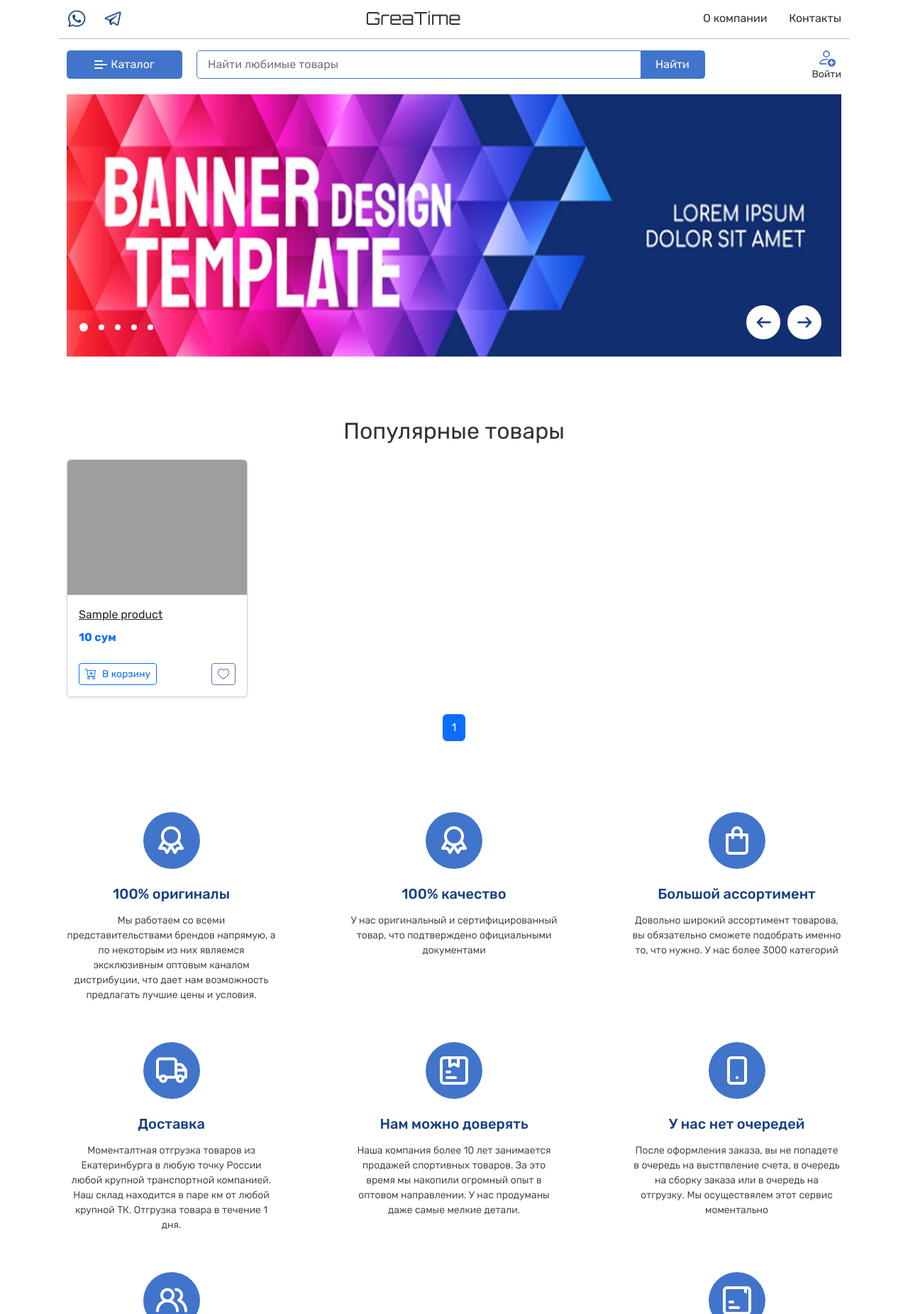
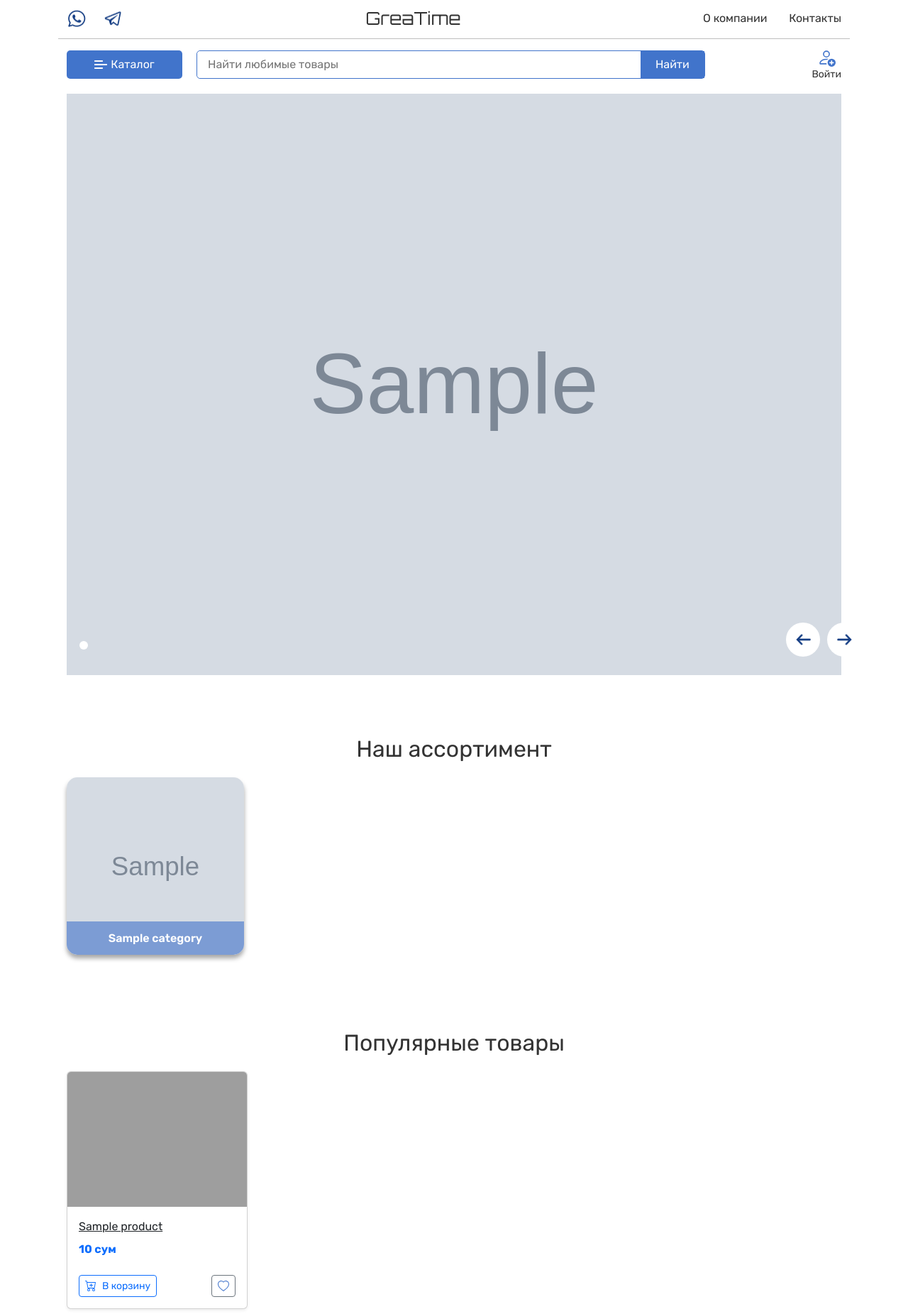
Before and after one commit to timur3008/online-shopping-website, a Django app: page / in a window 1280 px wide. Shown: the part 38-1889 px from the top of the page at 71% size. Run offline with Django 5.2, Linux system fonts and the light colour scheme; tables that the repository leaves empty hold one stand-in row (values such as "Sample post"); grey boxes marked "Sample" are stand-in pictures; grey boxes are pictures that could not be loaded.

Commit message:
added some changes

```diff
--- a/shop/shop_app/admin.py
+++ b/shop/shop_app/admin.py
@@ -1,6 +1,8 @@
 from . import models
 
 from django.contrib import admin
+
+admin.site.register(models.Slider)
 
 # Register your models here.
 @admin.register(models.Category)
--- a/shop/shop_app/models.py
+++ b/shop/shop_app/models.py
@@ -2,6 +2,17 @@ from django.db import models
 from django.contrib.auth.models import User
 
 # Create your models here.
+class Slider(models.Model):
+    title = models.CharField(max_length=50, verbose_name='Название слайда')
+    image = models.ImageField(upload_to='sliders/', verbose_name='Картина слайда')
+
+    def __str__(self):
+        return self.title
+
+    class Meta:
+        verbose_name = 'Слайд'
+        verbose_name_plural = 'Слайды'
+
 class Category(models.Model):
     title = models.CharField(max_length=50, verbose_name='Название категории')
     slug = models.SlugField(verbose_name='Слаг')
--- a/shop/shop_app/templates/authorization.html
+++ b/shop/shop_app/templates/authorization.html
@@ -11,5 +11,6 @@
 
     <button type="submit" class="btn btn-primary">Войти</button>
     <a href="{% url 'registration_path' %}" class="btn btn-primary">Зарегистроваться</a>
+    <a href="{% url 'home_path' %}" class="btn btn-primary">Вернуться на главную страницу</a>
 </form>
 {% endblock content %}
--- a/shop/shop_app/templates/components/_categories.html
+++ b/shop/shop_app/templates/components/_categories.html
@@ -5,9 +5,12 @@
     <div class="category__items">
         {% for category in categories %}
         <div class="category__item">
-            <img src="{{ category.image.url }}" alt="{{ category.title }}"
-                class="category__item_image">
-            <a href="?category={{ category.slug }}" class="category__item_link">{{ category.title }}</a>
+            {% if category.image %}
+            <img src="{{ category.image.url }}" alt="{{ category.title }}" class="category__item_image">
+            {% else %}
+            <img src="{% static 'images/coming_soon_photo.jpg' %}" alt="..." class="category__item_image">
+            {% endif %}
+            <a href="products/?category={{ category.slug }}" class="category__item_link">{{ category.title }}</a>
         </div>
         {% endfor %}
     </div>
--- a/shop/shop_app/templates/components/_slider.html
+++ b/shop/shop_app/templates/components/_slider.html
@@ -1,13 +1,16 @@
 {% load static %}
 <section class="container container__slider">
-    <img src="{% static 'images/slider.png' %}" alt class="slider__image">
+    {% if not slides %}
+    <img src="{% static 'images/default_slide.jpg' %}" alt="..." class="slider__image slider__image_active">
+    {% else %}
+    {% for slide in slides %}
+    <img src="{{ slide.image.url }}" alt="{{ slide.title }}" class="slider__image{% if forloop.counter == 1 %} slider__image_active{% endif %}">
+    {% endfor %}
+
     <div class="slider__paginators">
-        <div class="slider__paginator slider__paginator_active"></div>
-        <div class="slider__paginator"></div>
-        <div class="slider__paginator"></div>
-        <div class="slider__paginator"></div>
-        <div class="slider__paginator"></div>
-    </div>
+        {% for slide in slides %}
+        <div class="slider__paginator{% if forloop.counter == 1 %} slider__paginator_active{% endif %}"></div>
+        {% endfor %}
     <div class="slider__buttons">
         <button class="slider__button">
             <img src="{% static 'images/arrows/short_right.png' %}" alt width="21"
@@ -18,4 +21,5 @@
                 height="16">
         </button>
     </div>
+    {% endif %}
 </section>
--- a/shop/shop_app/templates/index.html
+++ b/shop/shop_app/templates/index.html
@@ -9,7 +9,7 @@
 {% include 'components/_social_media.html' %}
 {% include 'components/_catalog.html' %}
 {% include 'components/_slider.html' %}
-<!-- {% include 'components/_categories.html' %} -->
+{% include 'components/_categories.html' %}
 
 <section class="container container__popular">
     <p class="text__title text-center">Популярные товары</p>
--- a/shop/shop_app/templates/registration.html
+++ b/shop/shop_app/templates/registration.html
@@ -13,5 +13,6 @@
 
     <button type="submit" class="btn btn-primary">Зарегистроваться</button>
     <a href="{% url 'authorization_path' %}" class="btn btn-primary">Авторизация</a>
+    <a href="{% url 'home_path' %}" class="btn btn-primary">Вернуться на главную страницу</a>
 </form>
 {% endblock content %}
--- a/shop/shop_app/templates/wishlist.html
+++ b/shop/shop_app/templates/wishlist.html
@@ -12,6 +12,9 @@
 <div class="container my-5">
     <!-- Товары -->
     <div class="row row-cols-1 row-cols-sm-2 row-cols-md-3 row-cols-lg-4 g-4">
+        {% if not products %}
+        <p class="text text-danger fs-3 fw-bold">У пусто в избранном</p>
+        {% else %}
         {% for item in products %}
         <div class="col">
             <div class="card h-100 shadow-sm">
@@ -50,6 +53,7 @@
             </div>
         </div>
         {% endfor %}
+        {% endif %}
     </div>
 
     {% include 'components/_paginator.html' %}
--- a/shop/shop_app/views.py
+++ b/shop/shop_app/views.py
@@ -13,6 +13,7 @@ from django.core.paginator import Paginator
 def render_home_page(request: HttpRequest):
     categories = models.Category.objects.all()
     products = models.Product.objects.all()
+    slides = models.Slider.objects.all()
     page = request.GET.get('page')
 
     paginator = Paginator(products, 4)
@@ -27,6 +28,7 @@ def render_home_page(request: HttpRequest):
     context = {
         'categories': categories,
         'products': products,
+        'slides': slides,
         'favorite_products': favorite_products
     }
 
--- a/shop/static/css/style.css
+++ b/shop/static/css/style.css
@@ -179,6 +179,10 @@ a {
 
 .slider__image {
     width: 100%;
+    display: none;
+}
+.slider__image_active {
+    display: block;
 }
 
 .slider__paginators {
@@ -206,8 +210,8 @@ a {
     position: absolute;
     display: flex;
     column-gap: 10px;
-    bottom: 25px;
-    right: 40px;
+    bottom: -10px;
+    right: -1090px;
 }
 
 .slider__button {
--- a/shop/static/js/main.js
+++ b/shop/static/js/main.js
@@ -16,3 +16,35 @@ var swiper2 = new Swiper(".mySwiper2", {
         swiper: swiper,
     },
 });
+
+
+document.addEventListener("DOMContentLoaded", () => {
+    const slides = document.querySelectorAll(".slider__image");
+    const paginators = document.querySelectorAll(".slider__paginator");
+    const [nextBtn, prevBtn] = document.querySelectorAll(".slider__button");
+
+    let currentIndex = 0;
+
+    function showSlide(index) {
+        if (index < 0) index = slides.length - 1;
+        if (index >= slides.length) index = 0;
+        currentIndex = index;
+
+        slides.forEach((slide, i) => {
+            slide.classList.toggle("slider__image_active", i === index);
+        });
+
+        paginators.forEach((pag, i) => {
+            pag.classList.toggle("slider__paginator_active", i === index);
+        });
+    }
+
+    nextBtn.addEventListener("click", () => showSlide(currentIndex - 1));
+    prevBtn.addEventListener("click", () => showSlide(currentIndex + 1));
+
+    paginators.forEach((paginator, index) => {
+        paginator.addEventListener("click", () => showSlide(index));
+    });
+
+    showSlide(0); // начальный слайд
+});
```
Also changed, not shown: shop/media/sliders/1.jpg (added), shop/media/sliders/2.jpg (added), shop/media/sliders/3.jpg (added), shop/media/sliders/4.jpg (added), shop/media/sliders/5.jpg (added), shop/media/sliders/6.jpg (added), shop/shop_app/migrations/0010_slider.py (added), shop/static/images/default_slide.jpg (added).
